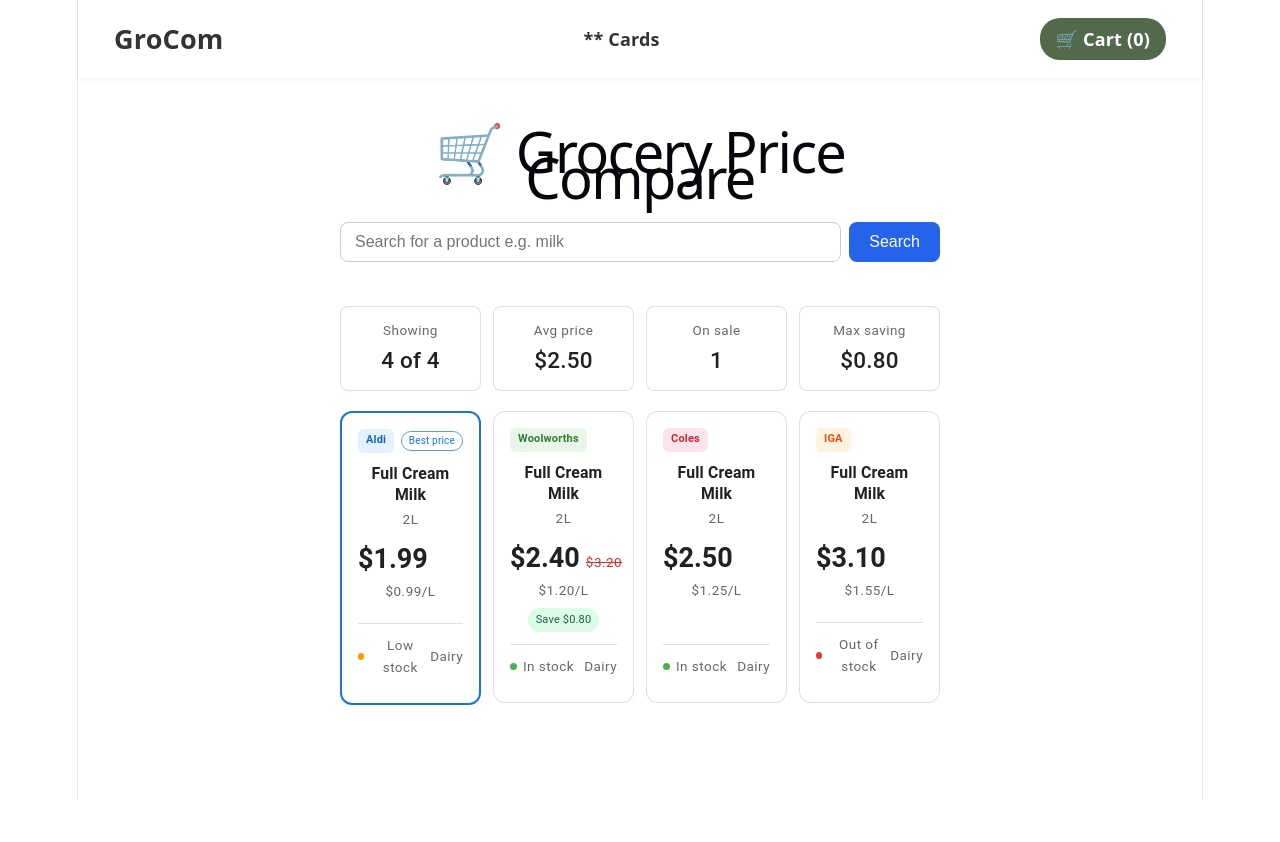
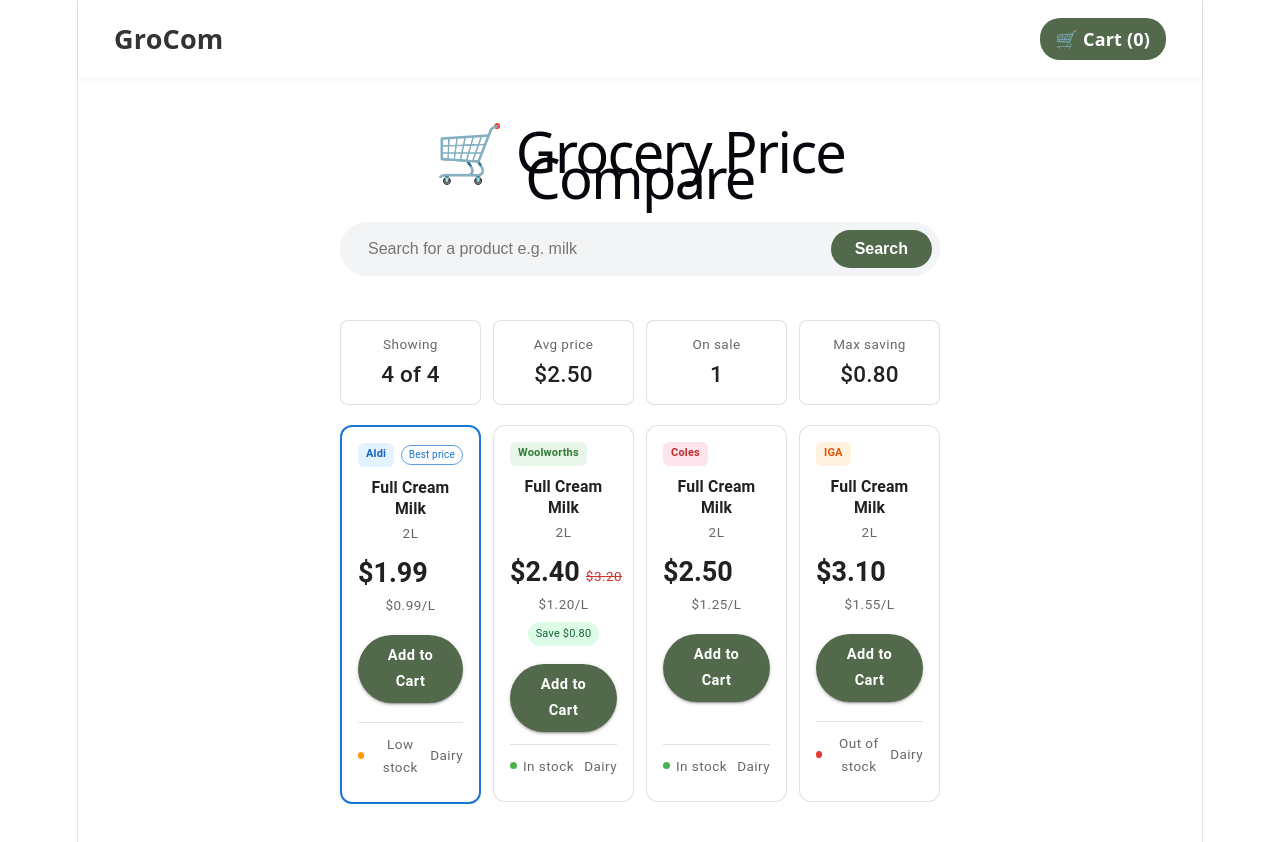
Before and after one commit to adam-fitrzyk/UNIHACK2026-goats-of-unihack, a React app in the folder grocery-compare/frontend/: page / in a window 1280 px wide. Shown: the top 842 px of the page. Before the commit the page ends 800 px from the top, so only its background shows below. Built offline with nearby package versions, Linux system fonts and the light colour scheme; the HTML template or start-up script is replaced by a standard one.

Commit message:
Added 'add to cart' feature for main screen. finalised cards and search bar

```diff
--- a/grocery-compare/frontend/package.json
+++ b/grocery-compare/frontend/package.json
@@ -10,6 +10,9 @@
     "preview": "vite preview"
   },
   "dependencies": {
+    "@emotion/react": "^11.14.0",
+    "@emotion/styled": "^11.14.1",
+    "@mui/material": "^7.3.9",
     "axios": "^1.13.6",
     "react": "^19.2.4",
     "react-dom": "^19.2.4",
--- a/grocery-compare/frontend/src/App.css
+++ b/grocery-compare/frontend/src/App.css
@@ -55,131 +55,66 @@
   margin-bottom: 30px;
 }
 
-.search-form {
+/* App.css */
+.search-container {
   display: flex;
-  background: #f4f4f4;
-  padding: 8px;
-  border-radius: 50px; /* The "pill" shape */
-  border: 2px solid #e0e0e0;
-  transition: border-color 0.3s;
+  background-color: #f3f4f6; /* Default gray background */
+  padding: 6px;
+  border: 2px solid #f3f4f6; /* Match border to bg initially so it doesn't jump */
+  border-radius: 50px;
+  transition: border-color 0.2s ease; /* Smooth transition for the border only */
 }
 
-.search-form:focus-within {
+/* When the user clicks into the input or button, the border turns olive */
+.search-container:focus-within {
   border-color: #526a4b;
 }
 
-.search-form input {
+.search-input {
   flex: 1;
-  padding: 12px 20px;
+  padding: 10px 20px;
   border: none;
-  background: transparent;
+  outline: none;
   font-size: 16px;
-  outline: none;
+  background: transparent; /* Allows the container background to show through */
 }
 
-.search-form button {
-  padding: 12px 24px;
+.search-button {
+  padding: 10px 24px;
+  font-size: 16px;
+  font-weight: bold;
   border-radius: 50px;
-  background-color: #526a4b;
+  background: #526a4b;
   color: white;
   border: none;
-  font-weight: bold;
-  cursor: pointer;
-  transition: opacity 0.2s;
-}
-
-.search-form button:hover {
-  opacity: 0.9;
-}
-
-
-/* Card container */
-.card-container {
-  display: grid;
-  /* This creates 4 equal columns that share space automatically */
-  grid-template-columns: repeat(3, 1fr);
-  gap: 15px;
-  padding: 20px;
-}
-.product-card {
-  background: #ffffff;
-  border-radius: 24px;
-  padding: 20px;
-  box-shadow: 0 10px 25px rgba(0, 0, 0, 0.08); /* Soft, modern shadow */
-  transition: transform 0.2s ease, box-shadow 0.2s ease;
-  display: flex;
-  flex-direction: column;
-  border: 1px solid #f0f0f0;
-}
-
-.product-card:hover {
-  transform: translateY(-5px); /* Adds a "pop" effect on hover */
-  box-shadow: 0 15px 35px rgba(0, 0, 0, 0.12);
-}
-
-.temp {
-  width: 100%;
-  aspect-ratio: 1/1;
-  background-color: cyan;
-  border-radius: 16px; /* Rounded corners for the image area */
-  margin-bottom: 16px;
-}
-
-h2 {
-  font-size: 1.1rem;
-  line-height: 1.4;
-  margin-bottom: 20px;
-  color: #1a1a1a;
-  min-height: 3em; /* Ensures cards are same height if title is short */
-}
-
-.price-grid {
-  display: grid;
-  grid-template-columns: 1fr 1fr;
-  gap: 12px;
-  margin-bottom: 20px;
-}
-
-.store-info {
-  background: #f9f9f9;
-  padding: 12px;
-  border-radius: 12px;
-  /* Ensures text aligns correctly in the equal boxes */
-  display: flex;
-  flex-direction: column;
-  justify-content: space-between;
-}
-
-.store-name { font-weight: 700; font-size: 0.8rem; text-transform: uppercase; }
-.coles { color: #e31d2b; }
-.woolies { color: #00843d; }
-.price { font-size: 1.25rem; font-weight: 800; display: block; margin: 4px 0; }
-.unit-price { font-size: 0.75rem; color: #888; }
-
-.discount-badge {
-  background-color: #fff3c4; /* Softer yellow */
-  color: #856404;
-  padding: 4px 12px;
-  font-size: 0.85rem;
-  font-weight: 700;
-  border-radius: 50px;
-  align-self: flex-start;
-  margin-bottom: 20px;
-}
-
-.add-btn {
-  margin-top: auto; /* Pushes button to bottom */
-  padding: 14px;
-  background-color: #526a4b; /* Your highlight color */
-  color: white;
-  border: none;
-  border-radius: 50px; /* Pill shape */
-  font-weight: 600;
   cursor: pointer;
   transition: background 0.2s;
 }
 
-.add-btn:hover { background-color: #3e513a; }
+.search-button:hover {
+  background: #3f523a;
+}
+
+
+
+
+.add-to-cart-btn {
+  /* Using 50px or higher ensures a pill shape regardless of button height */
+  border-radius: 50px !important;
+  background-color: #526a4b !important;
+  color: white !important;
+  font-weight: bold !important;
+  text-transform: none !important;
+  margin-top: 8px !important;
+  padding: 8px 20px !important;
+  /* Optional: adds a smooth transition for hover effects */
+  transition: background-color 0.2s ease !important;
+}
+
+.add-to-cart-btn:hover {
+  background-color: #3f523a !important;
+}
+
 
 /* Shopping cart */
 
--- a/grocery-compare/frontend/src/App.jsx
+++ b/grocery-compare/frontend/src/App.jsx
@@ -60,7 +60,6 @@
           />
 
           <Route path="/cart" element={<CartPage />} />
-          <Route path="/cards" element={<ComparePrices />} />
         </Routes>
       </BrowserRouter>
     </div>
@@ -74,11 +73,6 @@
         <Link to="/">GroCom</Link>
       </div>
 
-      {/* Grouping links together */}
-      <div className="nav-links">
-        <Link to="/cards" style={{ marginRight: '20px' }}>** Cards</Link>
-      </div>
-
       <div className="cart-icon">
         <Link to="/cart">🛒 Cart (0)</Link>
       </div>
@@ -90,18 +84,15 @@
   return (
     <div style={{ maxWidth: 600, margin: "60px auto", fontFamily: "sans-serif", padding: "0 20px" }}>
       <h1>🛒 Grocery Price Compare</h1>
-      <form onSubmit={handleSearch} style={{ display: "flex", gap: 8 }}>
+      <form className="search-container" onSubmit={handleSearch} style={{ display: "flex", gap: 8 }}>
         <input
           type="text"
           value={query}
           onChange={e => setQuery(e.target.value)}
           placeholder="Search for a product e.g. milk"
-          style={{ flex: 1, padding: "10px 14px", fontSize: 16, borderRadius: 8, border: "1px solid #ccc" }}
+          className="search-input"
         />
-        <button
-          type="submit"
-          style={{ padding: "10px 20px", fontSize: 16, borderRadius: 8, background: "#2563eb", color: "white", border: "none", cursor: "pointer" }}
-        >
+        <button type="submit" className="search-button">
           {loading ? "Searching..." : "Search"}
         </button>
       </form>
@@ -197,33 +188,3 @@
     </div>
   );
 }
-
-function ComparePrices() {
-  return (
-    <main>
-      <div class="card-container">
-        <div class="product-card">
-          <div class="temp"></div>
-          <h2>Muscle Nation Protein Water Mango Passionfruit 300g</h2>
-
-          <div class="price-grid">
-            <div class="store-info">
-              <span class="store-name coles">Coles</span>
-              <span class="price">$17.50</span>
-              <span class="unit-price">$5.83 / 100g</span>
-            </div>
-            <div class="store-info">
-              <span class="store-name woolies">Woolies</span>
-              <span class="price">$35.00</span>
-              <span class="unit-price">$11.67 / 100g</span>
-            </div>
-          </div>
-
-          <div class="discount-badge">-$17.50</div>
-          <button class="add-btn">Add to Cart</button>
-        </div>
-
-      </div>
-    </main>
-  );
-}
--- a/grocery-compare/frontend/src/components/Groceryresultsgrid.jsx
+++ b/grocery-compare/frontend/src/components/Groceryresultsgrid.jsx
@@ -1,6 +1,6 @@
 import { useState, useMemo } from "react"
 import {
-  Box, Card, CardContent, Chip, Typography, TextField,
+  Button, Box, Card, CardContent, Chip, Typography, TextField,
   Slider, Select, MenuItem, FormControl, InputLabel, Grid, Paper
 } from "@mui/material"
 
@@ -123,6 +123,16 @@
           )}
         </Box>
 
+        <Button
+          variant="contained"
+          size="small"
+          fullWidth
+          className="add-to-cart-btn"
+          onClick={() => console.log("Added to cart:", item.name)}
+        >
+          Add to Cart
+        </Button>
+
         {/* Footer */}
         <Box
           display="flex"
```
Also changed, not shown: 1 other file (tests, documents, lock files or other folders).
